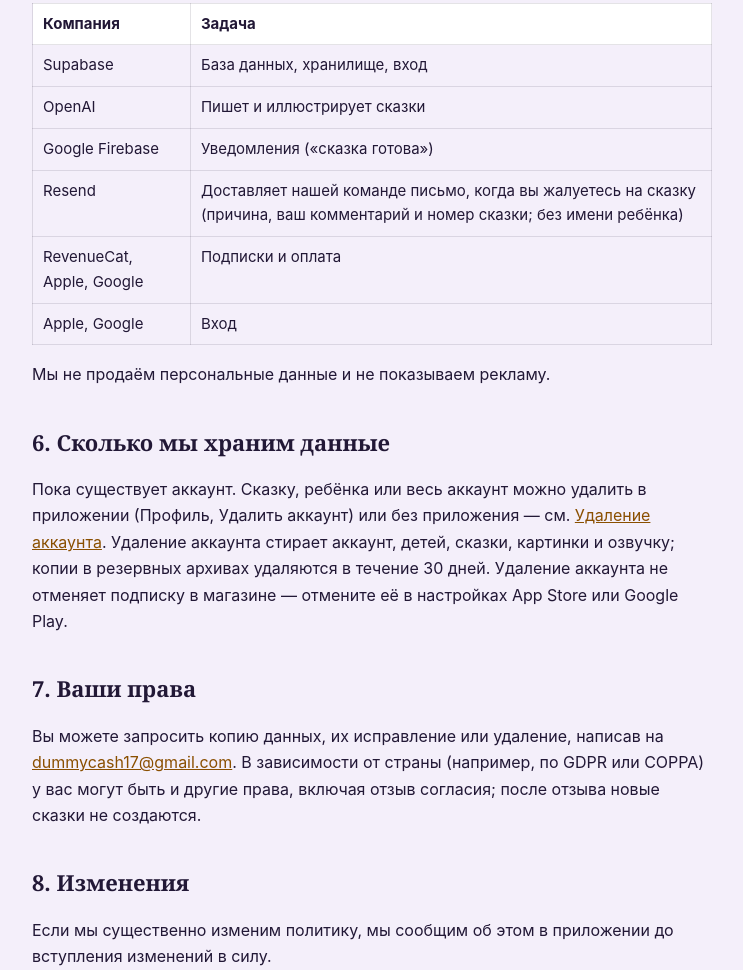
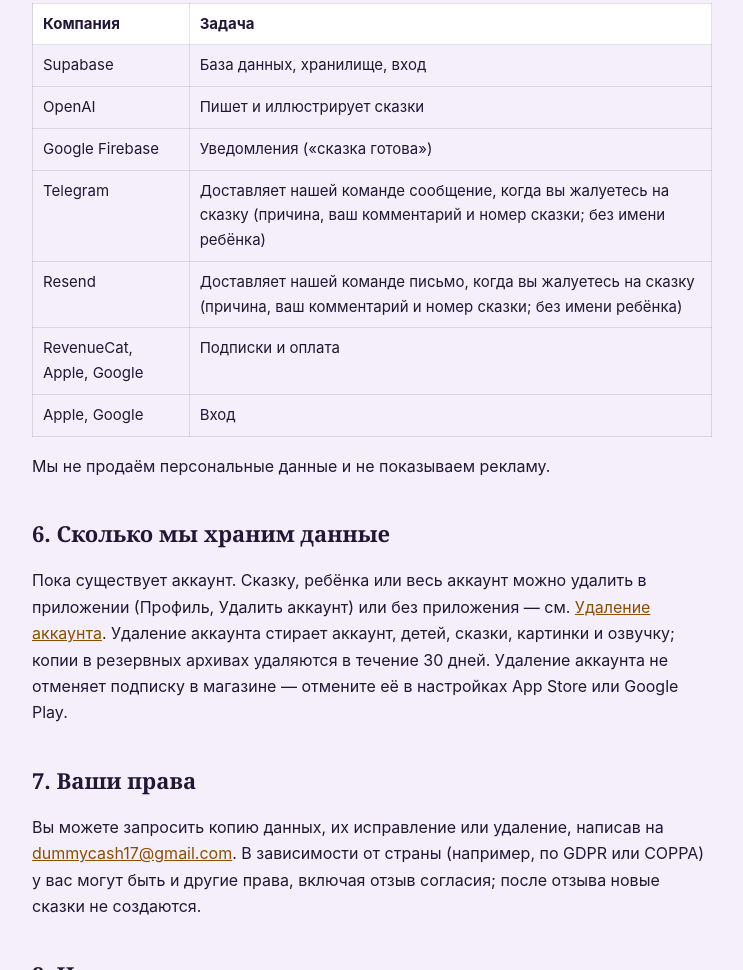
Before and after one commit to Doodle287/taleberry-legal, a plain HTML site: page ru/privacy.html in a window 1280 px wide. Shown: the part 1869-2839 px from the top of the page, without its empty margins (268-1011 px from the left). Drawn offline with Linux system fonts and the light colour scheme.

Commit message:
Privacy: Telegram delivers report alerts to the team (no child name)

```diff
--- a/ru/privacy.html
+++ b/ru/privacy.html
@@ -38,6 +38,7 @@
 <tr><td>Supabase</td><td>База данных, хранилище, вход</td></tr>
 <tr><td>OpenAI</td><td>Пишет и иллюстрирует сказки</td></tr>
 <tr><td>Google Firebase</td><td>Уведомления («сказка готова»)</td></tr>
+<tr><td>Telegram</td><td>Доставляет нашей команде сообщение, когда вы жалуетесь на сказку (причина, ваш комментарий и номер сказки; без имени ребёнка)</td></tr>
 <tr><td>Resend</td><td>Доставляет нашей команде письмо, когда вы жалуетесь на сказку (причина, ваш комментарий и номер сказки; без имени ребёнка)</td></tr>
 <tr><td>RevenueCat, Apple, Google</td><td>Подписки и оплата</td></tr>
 <tr><td>Apple, Google</td><td>Вход</td></tr></table>
```
Also changed, not shown: privacy.html (+1 -0 lines).
